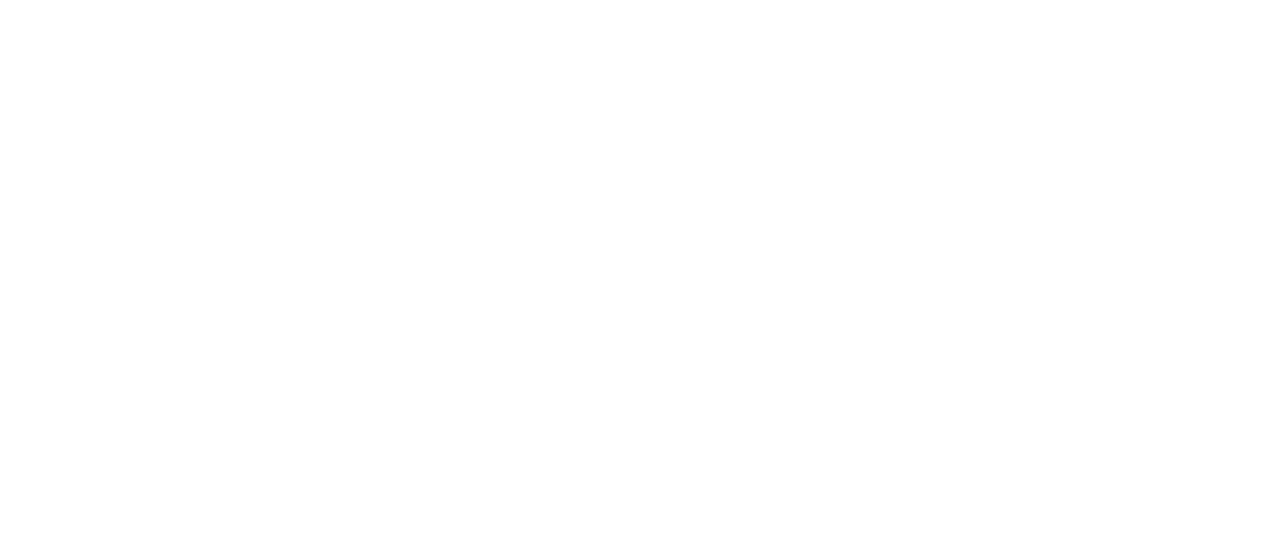
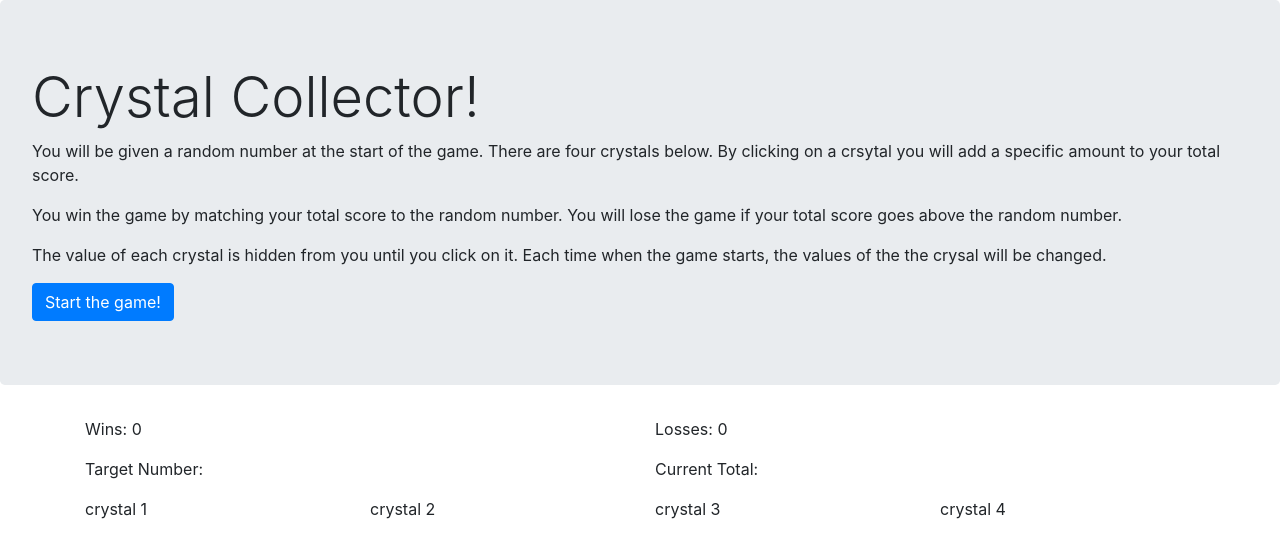
Before and after one commit to alexschu90/Crystal-Collector, a plain HTML site: page index.html in a window 1280 px wide. Drawn offline with nearby package versions, Linux system fonts and the light colour scheme.

Commit message:
created basic template for layout and placeholders for dynamic elements and images

```diff
--- a/index.html
+++ b/index.html
@@ -19,6 +19,49 @@
     <script src="https://ajax.googleapis.com/ajax/libs/jquery/3.4.1/jquery.min.js"></script>
 </head>
 <body>
+    <div class="jumbotron">
+        <h1 class="display-4">Crystal Collector!</h1>
+        <p>You will be given a random number at the start of the game. There are four crystals below. By clicking on a crsytal you will add a specific amount to your total score. </p>
+        <p>You win the game by matching your total score to the random number. You will lose the game if your total score goes above the random number.</p>
+        <p>The value of each crystal is hidden from you until you click on it. Each time when the game starts, the values of the the crysal will be changed.</p>
 
+        <button class="btn btn-primary">Start the game!</button>
+    </div>
+
+    <div class="container">
+        <div class="row">
+            <div class="col-md-6">
+                <p>Wins: 0</p>
+            </div>
+            <div class="col-md-6">
+                <p>Losses: 0</p>
+            </div>
+        </div>
+
+        <div class="row">
+            <div class="col-md-6">
+                <p>Target Number: </p>
+            </div>
+            <div class="col-md-6">
+                <p>Current Total: </p>
+            </div>
+        </div>
+
+        <div class="row">
+            <div class="col-md-3">
+                <p>crystal 1</p>
+            </div>
+            <div class="col-md-3">
+                <p>crystal 2</p>
+            </div>
+            <div class="col-md-3">
+                <p>crystal 3</p>
+            </div>
+            <div class="col-md-3">
+                <p>crystal 4</p>
+            </div>
+        </div>
+
+    </div>
 </body>
 </html>
```
